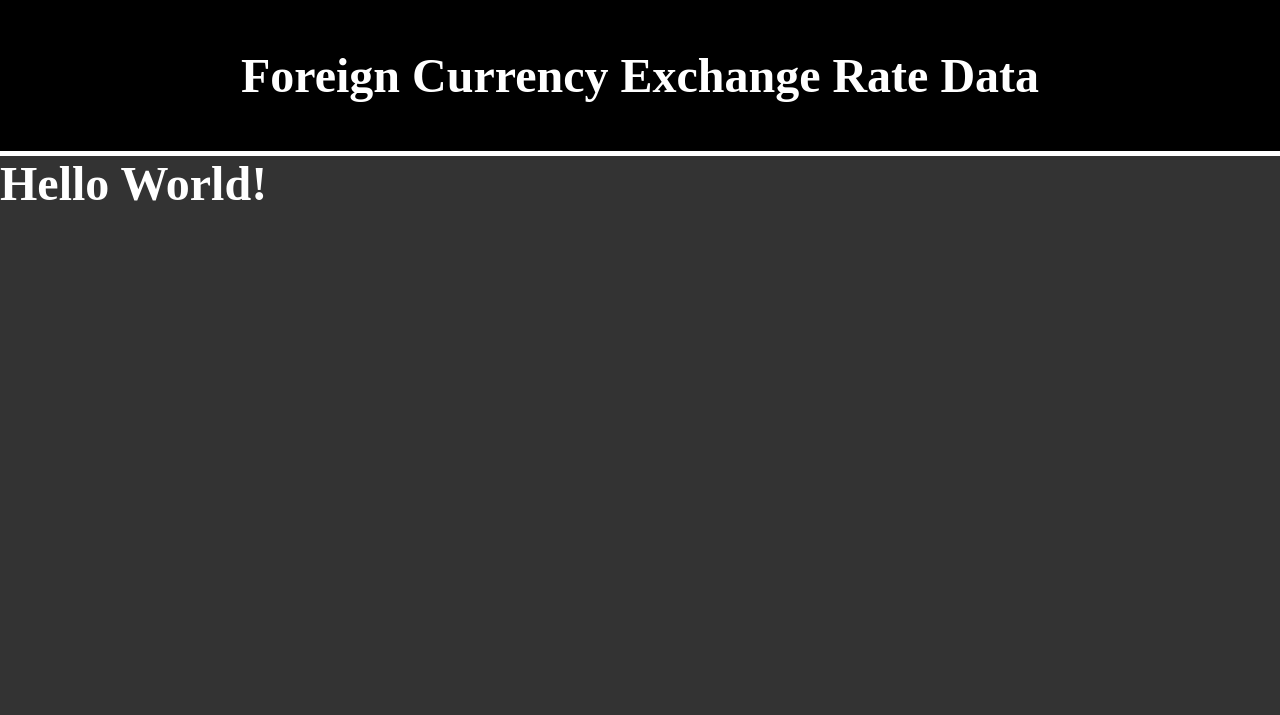
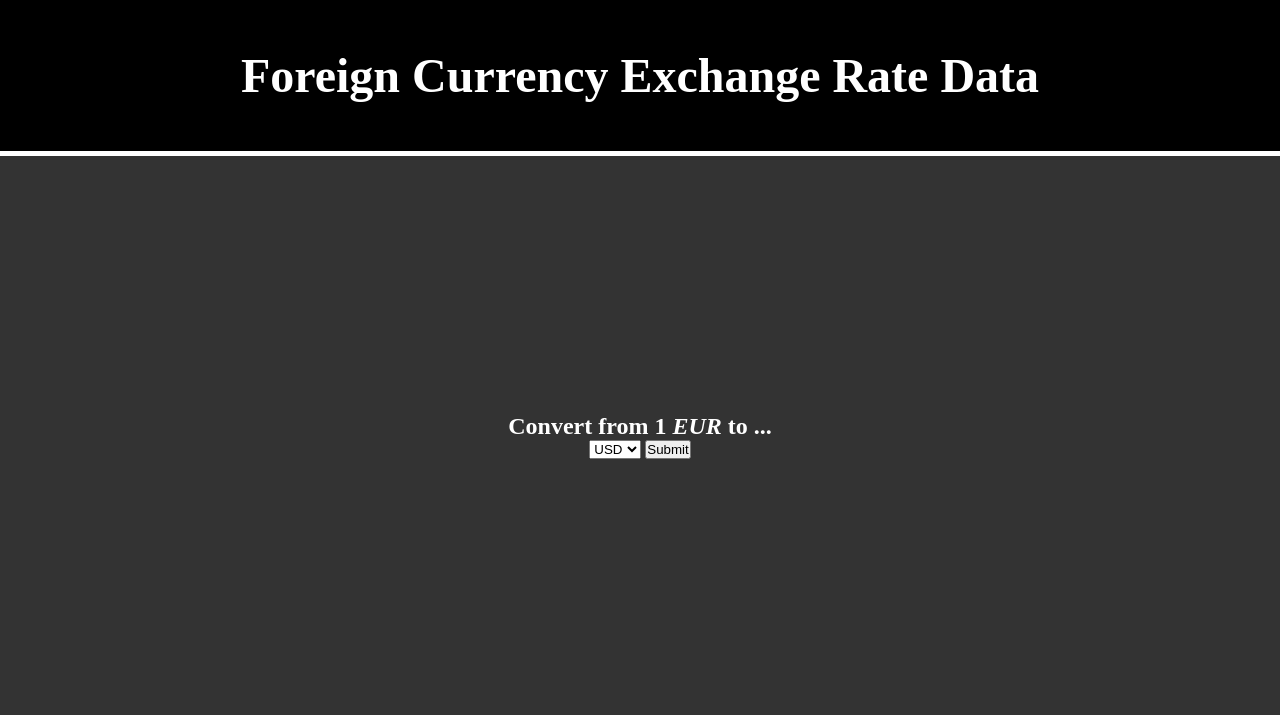
Before and after one commit to robbyrenz/currency-exchange-rate, a Flask app: page / in a window 1280 px wide. Shown: the top 715 px of the page. Run offline with Flask 2, Linux system fonts and the light colour scheme.

Commit message:
add form to index.html

```diff
--- a/application.py
+++ b/application.py
@@ -7,9 +7,10 @@ API_KEY = os.getenv("API_KEY")
 app = Flask(__name__)
 
 
-@app.route("/")
+@app.route("/", methods=['GET', 'POST'])
 def index():
-    return render_template("index.html")
+    if request.method == 'GET':
+        return render_template("index.html")
 
 
 if __name__ == "__main__":
--- a/static/styles.css
+++ b/static/styles.css
@@ -21,3 +21,17 @@ h1 {
     border-bottom: 5px solid white;
     background: black;
 }
+
+.container {
+    display: flex;
+    flex-direction: column;
+    justify-content: center;
+    align-items: center;
+    height: 70%;
+}
+
+.currency {
+    font-weight: bold;
+    font-style: italic;
+    text-transform: uppercase;
+}
--- a/templates/index.html
+++ b/templates/index.html
@@ -1,5 +1,18 @@
 {% extends "layout.html" %}
 
 {% block body %}
-    <h1>Hello World!</h1>
+
+    <h2>Convert from 1 <span class="currency">EUR</span> to ...</h2>
+    <form action="{{ url_for('index') }}" method="post">
+
+        <select name="currency">
+            <option value="usd">USD</option>
+            <option value="aud">AUD</option>
+            <option value="cad">CAD</option>
+            <option value="pln">PLN</option>
+            <option value="mxn">MXN</option>
+        </select>
+        <button>Submit</button>
+
+    </form>
 {% endblock %}
--- a/templates/layout.html
+++ b/templates/layout.html
@@ -9,8 +9,10 @@
 <body>
     <h1 class="heading">Foreign Currency Exchange Rate Data</h1>
 
-    {% block body %}
-    {% endblock %}
+    <div class="container">
+        {% block body %}
+        {% endblock %}
+    </div>
 
 </body>
 </html>
```
